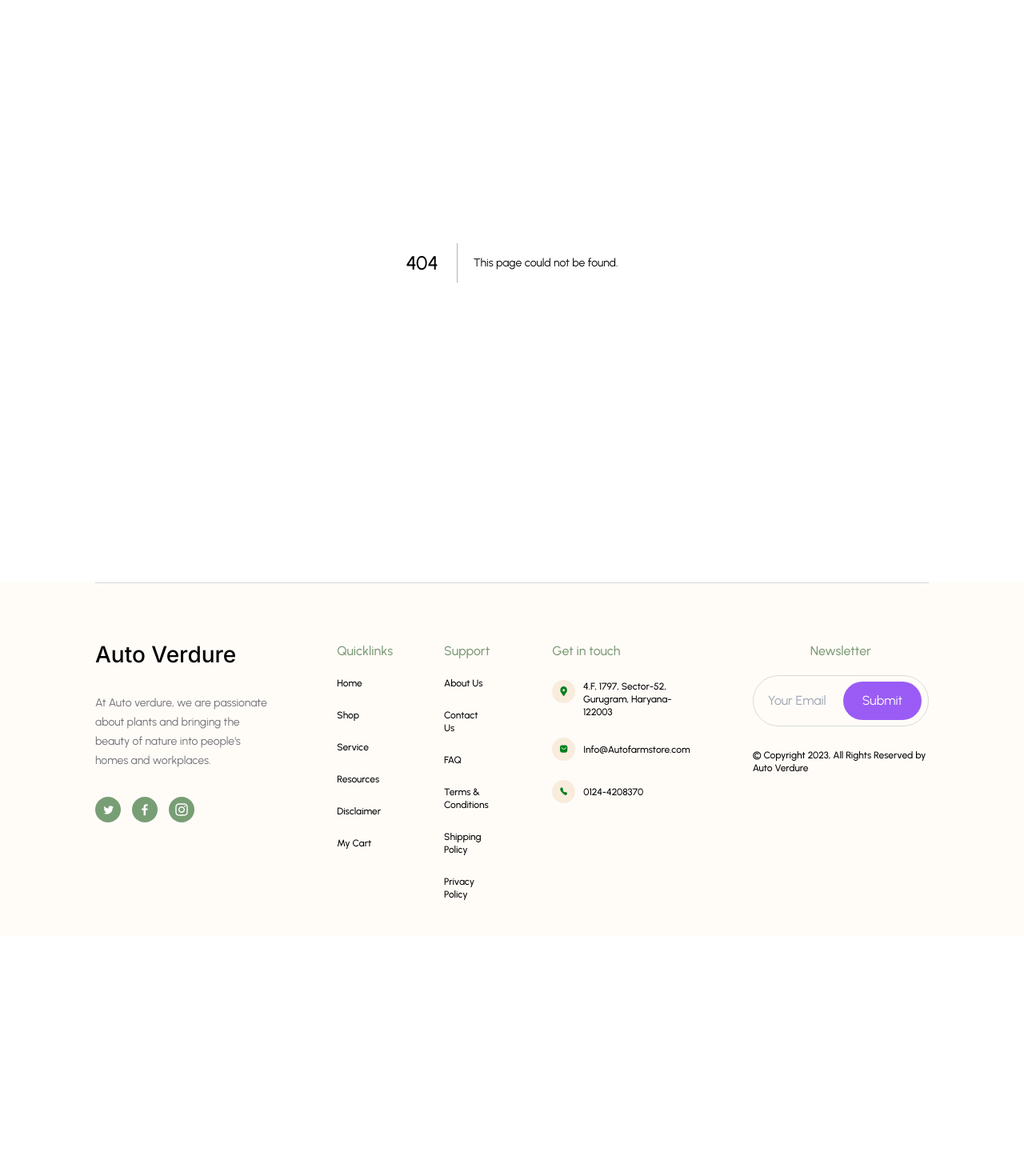
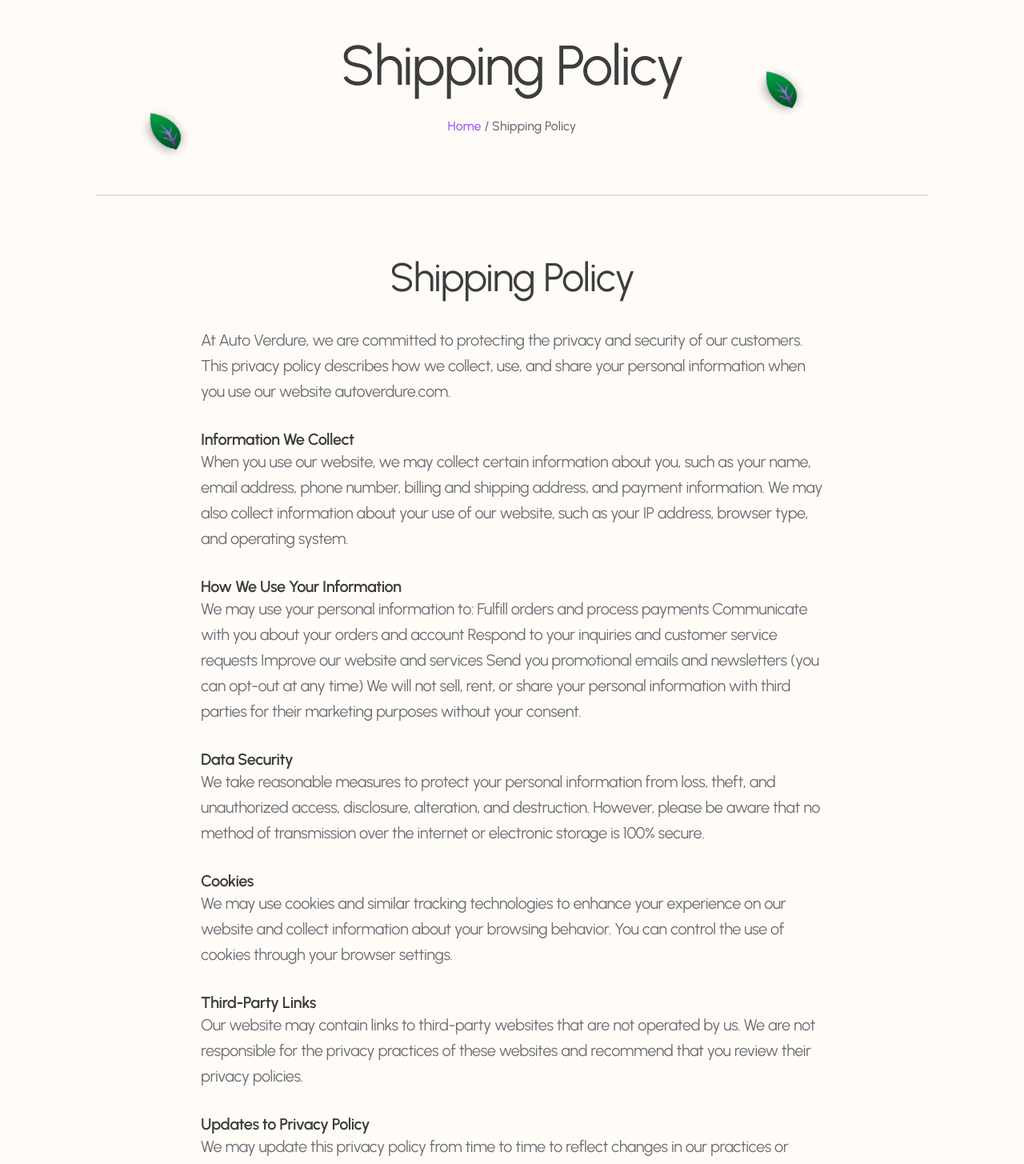
Before and after one commit to div-vik/auto-verdure, a Next.js app: page /shipping-policy in a window 1280 px wide. Before the commit this address had no page. Shown: the part 160-1615 px from the top of the page at 80% size. Before the commit the page ends 1331 px from the top, so only its background shows below. Built offline with nearby package versions, Linux system fonts and the light colour scheme.

Commit message:
Complete shipping policy page

```diff
--- /dev/null
+++ b/app/shipping-policy/page.jsx
@@ -0,0 +1,117 @@
+import Image from "next/image";
+import Link from "next/link";
+import React from "react";
+
+const ShippingPolicy = () => {
+  return (
+    <div className="w-full px-4 pt-[44px] pb-[59px] md:px-[28px] md:py-[116px] xl:px-[119.99px] xl:pt-[114px] xl:pb-[192.5px] 2xl:px-[200px] 2xl:py-[116px] bg-[#FFFCF8] flex flex-col justify-center items-center">
+      {/* Title */}
+      <div className="max-w-[246px] md:max-w-[430px] w-full relative">
+        <div>
+          <Image
+            className="object-contain absolute -top-[10px] -left-[60.43px] md:top-[88px] md:-left-[62px] xl:-left-[248px] xl:-bottom-6 -rotate-45 md:rotate-45 xl:-rotate-45 transform scale-x-100 md:-scale-x-100 xl:scale-x-100"
+            src="/leaf.png"
+            alt="leaf"
+            width={58}
+            height={41}
+          />
+        </div>
+        <div className="flex flex-col justify-center items-center">
+          <div className="text-[40px] md:text-[70px] leading-[48px] md:leading-[80px] -tracking-[1px] md:-tracking-[1.75px] font-normal text-primaryGrayscale">
+            <p>Shipping Policy</p>
+          </div>
+          <div className="mt-3 md:mt-6 text-base font-medium">
+            <p className="text-secondaryGrayscale">
+              <Link href="/">
+                <span className="text-primaryMain">Home</span>
+              </Link>{" "}
+              / Shipping Policy
+            </p>
+          </div>
+        </div>
+        <div>
+          <Image
+            className="object-contain absolute -bottom-[40px] -right-[50px] md:bottom-[123px] md:-right-[62px] xl:top-[35.5px] xl:-right-[150px] rotate-45 md:-rotate-45"
+            src="/leaf.png"
+            alt="leaf"
+            width={58}
+            height={41}
+          />
+        </div>
+      </div>
+
+      {/* Horizontal Line */}
+      <div className="mt-[57px] md:mt-[72px] xl:mt-[72.5px] w-full border-[1px] border-black border-opacity-[11%]" />
+
+      {/* Content */}
+      <div className="mt-[80px] md:mt-[72px] max-w-screen md:max-w-[655px] xl:max-w-[778px] w-full flex flex-col justify-center items-center">
+        <div className="text-[40px] md:text-[50px] font-normal leading-[48px] md:leading-[60px] -tracking-[1px] md:-tracking-[1.25px] text-primaryGrayscale">
+          <p>Shipping Policy</p>
+        </div>
+
+        <div className="mt-[7px] md:mt-8 text-sm md:text-xl font-normal leading-6 md:leading-8 md:-tracking-[0.5px] text-secondaryGrayscale">
+          At Auto Verdure, we are committed to protecting the privacy and
+          security of our customers. This privacy policy describes how we
+          collect, use, and share your personal information when you use our
+          website autoverdure.com. <br /> <br />
+          <span className="block md:leading-6 -tracking-[0.5px] text-primaryGrayscale font-[600]">
+            Information We Collect
+          </span>{" "}
+          When you use our website, we may collect certain information about
+          you, such as your name, email address, phone number, billing and
+          shipping address, and payment information. We may also collect
+          information about your use of our website, such as your IP address,
+          browser type, and operating system. <br /> <br />
+          <span className="block md:leading-6 -tracking-[0.5px] text-primaryGrayscale font-[600]">
+            How We Use Your Information
+          </span>{" "}
+          We may use your personal information to: Fulfill orders and process
+          payments Communicate with you about your orders and account Respond to
+          your inquiries and customer service requests Improve our website and
+          services Send you promotional emails and newsletters (you can opt-out
+          at any time) We will not sell, rent, or share your personal
+          information with third parties for their marketing purposes without
+          your consent.
+          <br /> <br />
+          <span className="block md:leading-6 -tracking-[0.5px] text-primaryGrayscale font-[600]">
+            Data Security
+          </span>{" "}
+          We take reasonable measures to protect your personal information from
+          loss, theft, and unauthorized access, disclosure, alteration, and
+          destruction. However, please be aware that no method of transmission
+          over the internet or electronic storage is 100% secure.
+          <br /> <br />
+          <span className="block md:leading-6 -tracking-[0.5px] text-primaryGrayscale font-[600]">
+            Cookies
+          </span>{" "}
+          We may use cookies and similar tracking technologies to enhance your
+          experience on our website and collect information about your browsing
+          behavior. You can control the use of cookies through your browser
+          settings.
+          <br /> <br />
+          <span className="block md:leading-6 -tracking-[0.5px] text-primaryGrayscale font-[600]">
+            Third-Party Links
+          </span>{" "}
+          Our website may contain links to third-party websites that are not
+          operated by us. We are not responsible for the privacy practices of
+          these websites and recommend that you review their privacy policies.
+          <br /> <br />
+          <span className="block md:leading-6 -tracking-[0.5px] text-primaryGrayscale font-[600]">
+            Updates to Privacy Policy
+          </span>{" "}
+          We may update this privacy policy from time to time to reflect changes
+          in our practices or applicable laws. We encourage you to review this
+          policy periodically.
+          <br /> <br />
+          <span className="block md:leading-6 -tracking-[0.5px] text-primaryGrayscale font-[600]">
+            Contact Us
+          </span>{" "}
+          If you have any questions or concerns about this privacy policy or our
+          privacy practices, please contact us at [Contact Information].
+        </div>
+      </div>
+    </div>
+  );
+};
+
+export default ShippingPolicy;
```
